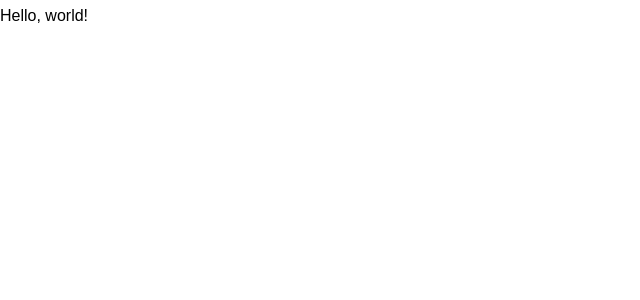
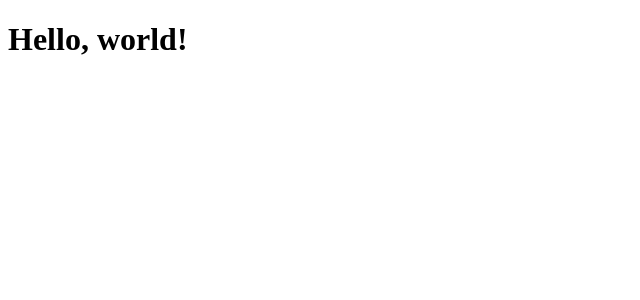
Before and after one commit to ruby014/PersonalWebsite, a Next.js app: page / in a window 1280 px wide. Shown: the top 300 px of the page, without its empty margins (0-640 px from the left). Built offline with nearby package versions, Linux system fonts and the light colour scheme; a web font is replaced by a local one.

Commit message:
testing deployment with minimal layout.js

```diff
--- a/app/layout.js
+++ b/app/layout.js
@@ -1,28 +1,32 @@
-import { Outfit, Ovo } from "next/font/google";
-import "./globals.css";
+// import { Outfit, Ovo } from "next/font/google";
+// import "./globals.css";
 
-const outfit = Outfit({
-  subsets: ["latin"], weight: ["400", "500", "600", "700"]
-});
+// const outfit = Outfit({
+//   subsets: ["latin"], weight: ["400", "500", "600", "700"]
+// });
 
-const ovo = Ovo({
-  subsets: ["latin"], weight: ["400"]
-});
+// const ovo = Ovo({
+//   subsets: ["latin"], weight: ["400"]
+// });
 
-export const metadata = {
-  title: "Ruchelle Baybayan",
-  description: "A website to display my portfolio",
-};
+// export const metadata = {
+//   title: "Ruchelle Baybayan",
+//   description: "A website to display my portfolio",
+// };
+
+// export default function RootLayout({ children }) {
+//   return (
+//     <html lang="en" className="scroll-smooth">
+//       <body
+//         className={`${outfit.className} ${ovo.className} antialiased leading-8
+//         overflow-x-hidden`}
+//       >
+//         {children}
+//       </body>
+//     </html>
+//   );
+// }
 
 export default function RootLayout({ children }) {
-  return (
-    <html lang="en" className="scroll-smooth">
-      <body
-        className={`${outfit.className} ${ovo.className} antialiased leading-8
-        overflow-x-hidden`}
-      >
-        {children}
-      </body>
-    </html>
-  );
+  return <html><body>{children}</body></html>;
 }
```
